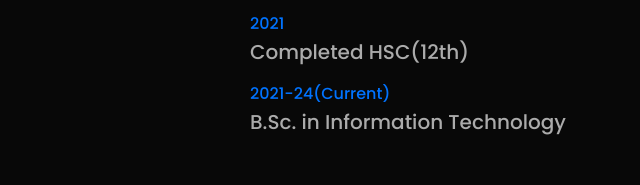
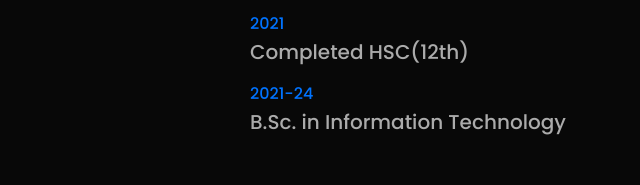
Before and after one commit to Vamshi123730/Protfolio, a plain HTML site: page index.html in a window 1280 px wide. Shown: the part 1275-1460 px from the top of the page, 278-918 px from the left. Drawn offline with nearby package versions, Linux system fonts and the light colour scheme.

Commit message:
Update index.html

```diff
--- a/index.html
+++ b/index.html
@@ -82,7 +82,7 @@
                         <ul>
                             <li><span>2019</span><br> Completed SSC(10th)</li>
                             <li><span>2021</span><br> Completed HSC(12th)</li>
-                            <li><span>2021-24(Current)</span><br>B.Sc. in Information Technology</li>
+                            <li><span>2021-24</span><br>B.Sc. in Information Technology</li>
                         </ul>
                     </div>
 
```
